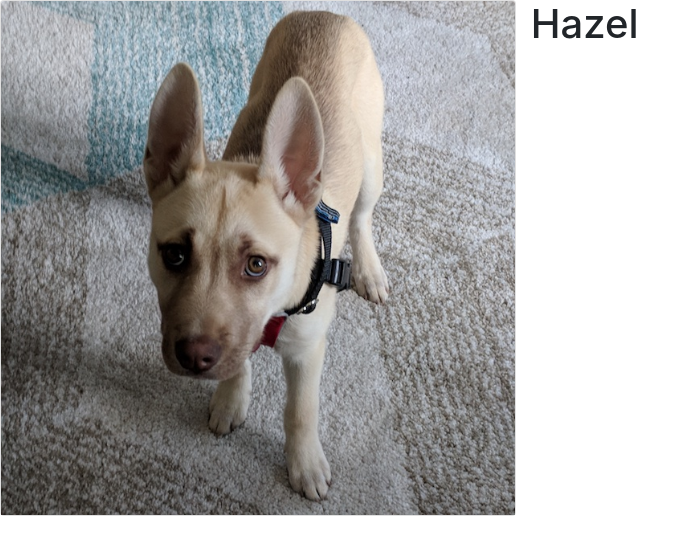
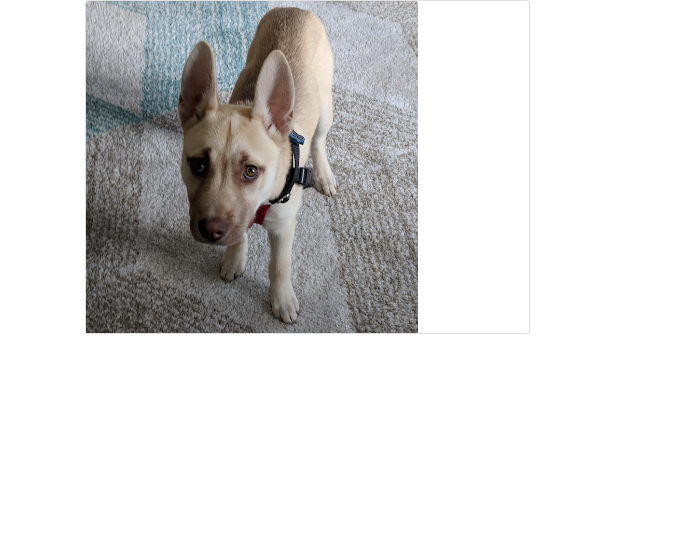
Before and after one commit to super8989/React_dog_finder, a React (Create React App) app: page /dogs/Hazel in a window 1280 px wide. Shown: the top 554 px of the page, without its empty margins (0-699 px from the left). Built offline with nearby package versions, Linux system fonts and the light colour scheme.

Commit message:
added DogDetails.css

```diff
--- a/src/App.js
+++ b/src/App.js
@@ -15,7 +15,7 @@ class App extends Component {
 				age: 5,
 				src: whiskey,
 				facts: [
-					"Whiskey loves eating popcorn.",
+					"Whiskey is a sweetie.",
 					"Whiskey is a terrible guard dog.",
 					"Whiskey wants to cuddle with you!"
 				]
--- /dev/null
+++ b/src/DogDetails.css
@@ -0,0 +1,3 @@
+.DogDetails img {
+	width: 75%;
+}
--- a/src/DogDetails.js
+++ b/src/DogDetails.js
@@ -1,17 +1,19 @@
 import React, { Component } from "react";
+import "./DogDetails.css";
 
 class DogDetails extends Component {
 	render() {
 		let { dog } = this.props;
 
 		return (
-			<div className='DogDetails row'>
-				<div className='col-11 col-lg-5'>
-					<div className='DogDetails-card card'>
-						<img className='card-img-top' src={dog.src} alt={dog.name} />
+			<div className='container'>
+				<div className='DogDetails row'>
+					<div className='col-11 col-lg-5'>
+						<div className='DogDetails-card card'>
+							<img className='card-img-top' src={dog.src} alt={dog.name} />
+						</div>
 					</div>
 				</div>
-				<h1>{this.props.dog.name}</h1>
 			</div>
 		);
 	}
```
